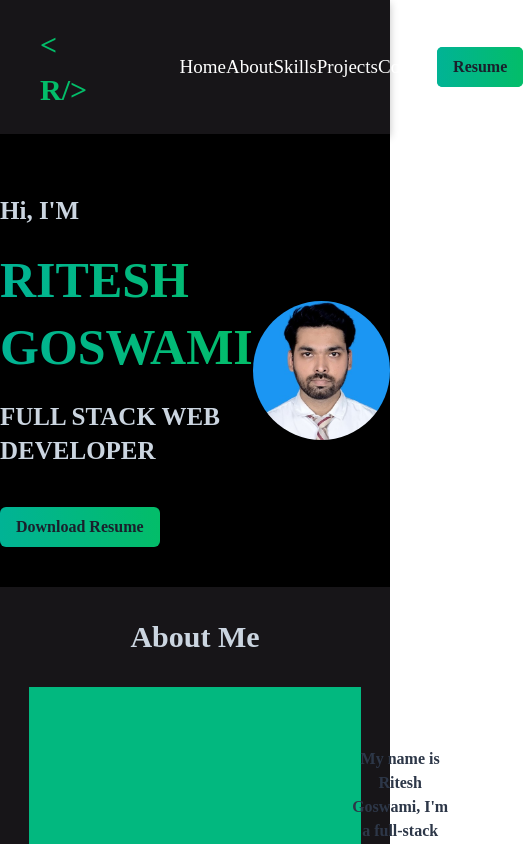
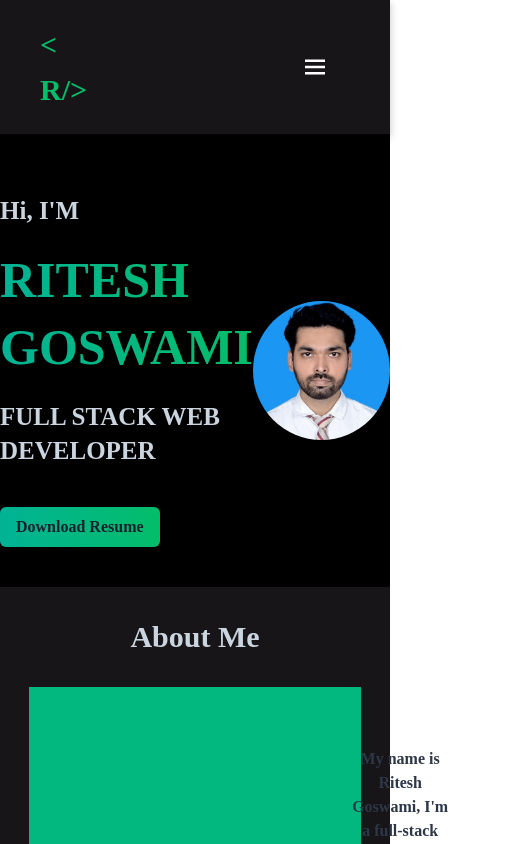
Before and after one commit to ritesh22201/ritesh22201.github.io, a React (Create React App) app: page / in a window 390 px wide. Shown: the top 844 px of the page, 523 px wide, since content can reach past the window. Built offline with nearby package versions, Linux system fonts and the light colour scheme.

Commit message:
responsiveness added for navbar

```diff
--- a/package.json
+++ b/package.json
@@ -19,8 +19,8 @@
     "react": "^18.2.0",
     "react-dom": "^18.2.0",
     "react-github-calendar": "^4.0.0",
-    "react-icons": "^4.8.0",
-    "react-router-dom": "^6.11.2",
+    "react-icons": "^4.10.1",
+    "react-router-dom": "^6.14.2",
     "react-router-hash-link": "^2.4.3",
     "react-scripts": "5.0.1",
     "web-vitals": "^2.1.4"
--- a/src/App.js
+++ b/src/App.js
@@ -8,11 +8,12 @@ import Skills from './Pages/Skills';
 import Projects from './Pages/Projects';
 import GithubCalender from './Components/GithubCalender';
 import Contact from './Pages/Contact';
+import { Box } from '@chakra-ui/react';
 
 
 function App() {
   return (
-    <div className="App">
+    <Box className="App">
       <Navbar/>
       {/* <AllRoutes/> */}
       <Home/>
@@ -21,7 +22,7 @@ function App() {
       <Projects/>
       <GithubCalender/>
       <Contact />
-    </div>
+    </Box>
   );
 }
 
--- a/src/Components/Navbar.jsx
+++ b/src/Components/Navbar.jsx
@@ -1,5 +1,18 @@
 import { Box, Button, Link, Flex, Divider } from '@chakra-ui/react'
 import React, { useEffect } from 'react';
+import { useColorMode, useColorModeValue, IconButton, useDisclosure, VStack, HStack } from '@chakra-ui/react';
+import { FaMoon, FaSun } from 'react-icons/fa';
+// import { Link } from 'react-router-dom';
+import { BiMenu, BiMenuAltLeft } from 'react-icons/bi';
+import {
+    Drawer,
+    DrawerBody,
+    DrawerFooter,
+    DrawerHeader,
+    DrawerOverlay,
+    DrawerContent,
+    DrawerCloseButton,
+} from '@chakra-ui/react'
 import { HashLink } from 'react-router-hash-link';
 import Ritesh_Goswami_Resume from '../Assets/Ritesh-Goswami-Resume.pdf';
 import './Button.css';
@@ -7,37 +20,76 @@ import 'animate.css';
 import AOS from 'aos';
 
 const Navbar = () => {
-
-    // const resumeHandler = () => {
-    //     window.open('https://drive.google.com/file/d/12vmGRzVMprilVwXAke-UsZBhbs1Q3ldT/view');
-    // }
+    const { onClose, onOpen, isOpen } = useDisclosure();
 
     useEffect(() => {
         AOS.init({ delay: 300 });
     }, [])
 
     return (
-        <Box boxShadow= 'rgba(0, 0, 0, 0.24) 0px 3px 8px' position="sticky" top='0' className={'bg'} color={'white'} p={'12px 0'} fontSize={'19px'}>
+        <Box boxShadow='rgba(0, 0, 0, 0.24) 0px 3px 8px' position="sticky" top='0' className={'bg'} color={'white'} p={'12px 0'} fontSize={'19px'}>
             <nav id='nav-menu' className='nav-menu'>
                 <Flex m='0 30px' p={'10px'} alignItems={'center'} justifyContent={'space-between'}>
                     <Box color={'#03bd69'} fontWeight={'extrabold'} className='nav-logo' fontSize='30px' textAlign='start' w={'20%'}>
                         {'< R/>'}
                     </Box>
-                    <Box w={'55%'}>
-                        <Flex justifyContent={'space-between'} alignItems={'center'}>
+                    <Flex p={'10px'} justifyContent={'space-between'} mt={'10px'} alignItems={'center'}>
+                        <Box
+                            display={{ base: 'flex', sm: 'flex', md: 'flex', lg: 'none', xl: 'none', '2xl': 'none' }}
+                            w={'10'}
+                            h={'10'}
+                            fontSize={'30px'}
+                            size={'20px'}
+                            onClick={onOpen}
+                        >
+                            <BiMenu />
+                        </Box>
+                        <Drawer isOpen={isOpen} onClose={onClose} placement='right'>
+                            <DrawerOverlay />
+                            <DrawerContent>
+                                <DrawerCloseButton color={'white'} border={'1px solid #171518'} />
+                                <DrawerHeader fontFamily={'cursive'} color={'#03bd69'} fontWeight={'extrabold'} bg='#171518'>{'< R/>'}</DrawerHeader >
+                                <DrawerBody fontFamily={'cursive'} color={'white'} bg='#171518'>
+                                    <VStack alignItems={'start'}>
+                                        <Button onClick={onClose} variant={'ghost'} colorScheme='gray'>
+                                            <HashLink data-aos="zoom-in" className='nav-link home' style={{ textDecoration: "none" }} to='/#'>Home</HashLink>
+                                        </Button>
+                                        <Button onClick={onClose} variant={'ghost'} colorScheme='gray'>
+                                            <HashLink className='nav-link about' style={{ textDecoration: "none" }} to='/#about'>About</HashLink>
+                                        </Button>
+                                        <Button onClick={onClose} variant={'ghost'} colorScheme='gray'>
+                                            <HashLink className='nav-link skills' style={{ textDecoration: "none" }} to='/#skills'>Skills</HashLink>
+                                        </Button>
+                                        <Button onClick={onClose} variant={'ghost'} colorScheme='gray'>
+                                            <HashLink className='nav-link projects' style={{ textDecoration: "none" }} to='/#projects'>Projects</HashLink>
+                                        </Button>
+                                        <Button onClick={onClose} variant={'ghost'} colorScheme='gray'>
+                                            <HashLink className='nav-link contact' style={{ textDecoration: "none" }} to='/#contact'>Contact</HashLink>
+                                        </Button>
+                                    </VStack>
+                                    <HStack w={'full'} justifyContent={'space-evenly'} pos={'absolute'} bottom={'5'} left={'0'}>
+                                        <Link fontWeight={'bold'} borderRadius={'5px'} backgroundImage={'linear-gradient(to right, #01b395, #03bd69)'} fontFamily={'cursive'} className='nav-link resume' id='resume-button-1' href={Ritesh_Goswami_Resume} download={true} target='_blank'>
+                                            <Button backgroundImage={'linear-gradient(to right, #01b395, #03bd69)'} _hover={'none'}>
+                                                Resume
+                                            </Button>
+                                        </Link>
+                                    </HStack>
+                                </DrawerBody>
+                            </DrawerContent>
+                        </Drawer>
+                    </Flex>
+                    <Flex w={'55%'} alignItems={'center'} justifyContent={'space-between'} display={{ base: 'none', sm: 'none', md: 'none', lg: 'flex', xl: 'flex', '2xl': 'flex' }}>
                         <HashLink data-aos="zoom-in" className='nav-link home' style={{ textDecoration: "none" }} to='/#'>Home</HashLink>
                         <HashLink className='nav-link about' style={{ textDecoration: "none" }} to='/#about'>About</HashLink>
                         <HashLink className='nav-link skills' style={{ textDecoration: "none" }} to='/#skills'>Skills</HashLink>
                         <HashLink className='nav-link projects' style={{ textDecoration: "none" }} to='/#projects'>Projects</HashLink>
                         <HashLink className='nav-link contact' style={{ textDecoration: "none" }} to='/#contact'>Contact</HashLink>
-                            {/* <Button p={'7px 17px'} backgroundImage={'linear-gradient(to right, #01b395, #03bd69)'} fontFamily={'cursive'} onClick={resumeHandler} id='resume-button-1' className='nav-link resume'>Resume</Button> */}
                         <Link fontWeight={'bold'} borderRadius={'5px'} backgroundImage={'linear-gradient(to right, #01b395, #03bd69)'} fontFamily={'cursive'} className='nav-link resume' id='resume-button-1' href={Ritesh_Goswami_Resume} download={true} target='_blank'>
                             <Button backgroundImage={'linear-gradient(to right, #01b395, #03bd69)'} _hover={'none'}>
                                 Resume
                             </Button>
                         </Link>
                     </Flex>
-                    </Box>
                 </Flex>
             </nav>
         </Box>
```
Also changed, not shown: 1 other file (tests, documents, lock files or other folders). Lines whose indentation alone changed are shown as unchanged.
